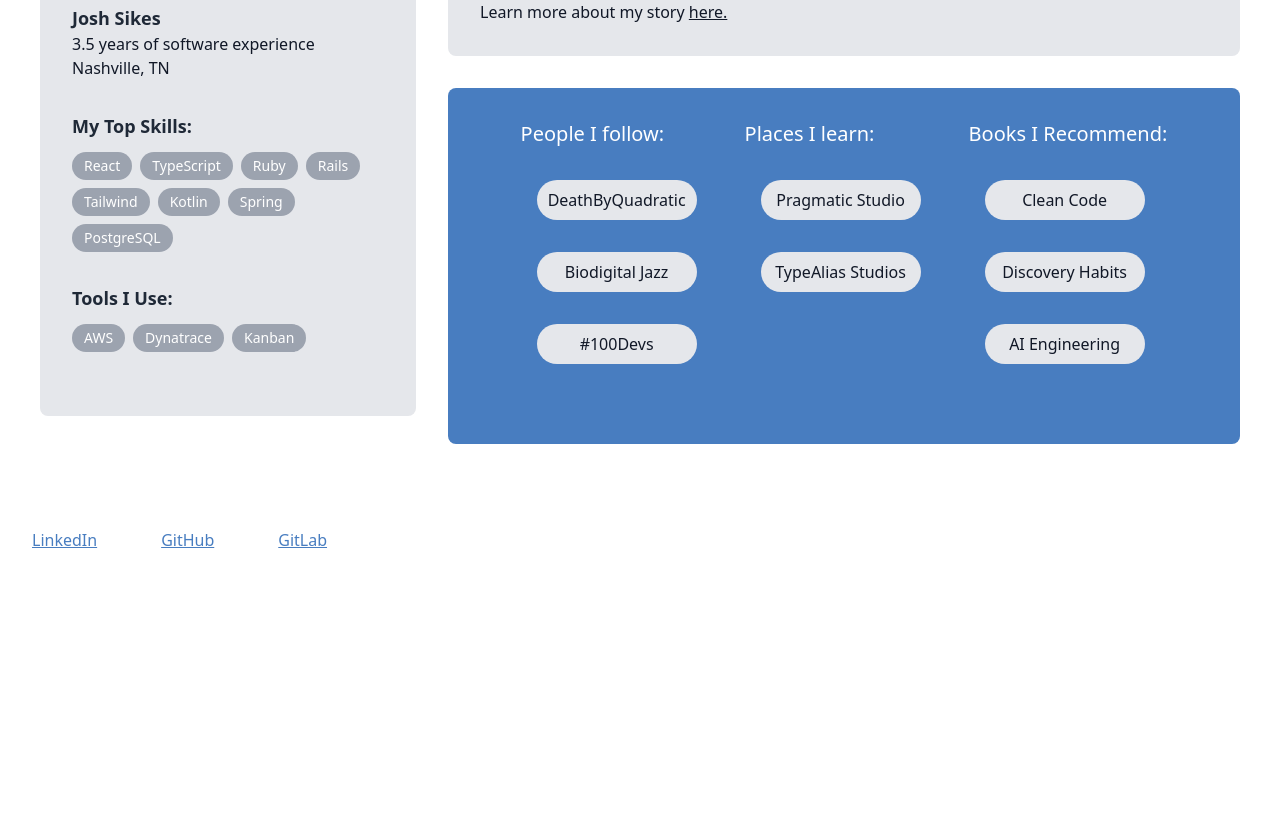
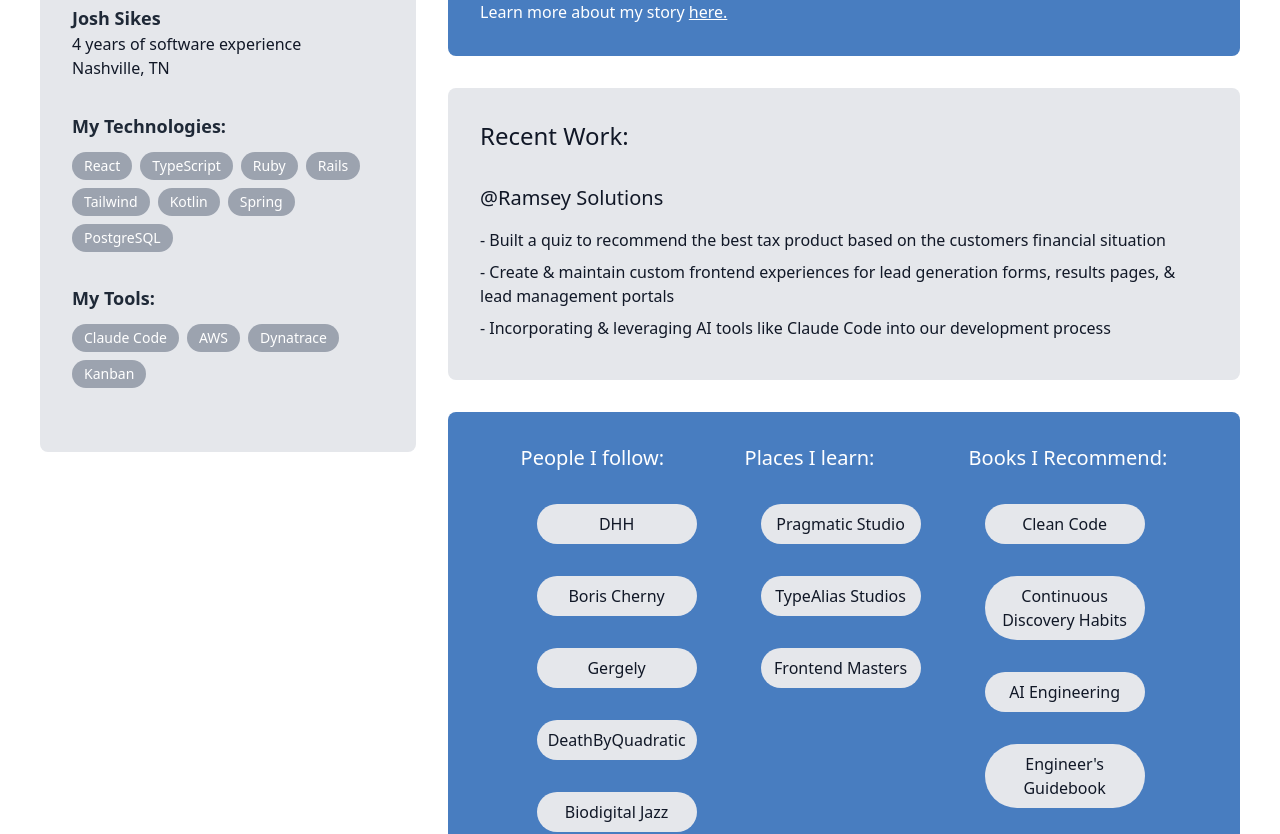
Before and after one commit to JSIK3S/joshsikes, a React (Create React App) app: page /#/ in a window 1280 px wide. Shown: the part 500-1334 px from the top of the page. Before the commit the page ends 1084 px from the top, so only its background shows below. Built offline with nearby package versions, Linux system fonts and the light colour scheme.

Commit message:
adds new section and updates link

```diff
--- a/src/components/PageSections/ProfileSection.tsx
+++ b/src/components/PageSections/ProfileSection.tsx
@@ -1,7 +1,7 @@
 import { TagSection, ProfileTag, TagSectionContent } from "../TagSection";
 
 const skillsSection: TagSectionContent = {
-  title: "My Top Skills:",
+  title: "My Technologies:",
   tags: [
     { skillText: "React", linkAddress: "https://react.dev" },
     { skillText: "TypeScript", linkAddress: "https://typescriptlang.org" },
@@ -15,8 +15,12 @@
 };
 
 const toolsSection: TagSectionContent = {
-  title: "Tools I Use:",
+  title: "My Tools:",
   tags: [
+    {
+      skillText: "Claude Code",
+      linkAddress: "https://claude.com/product/claude-code",
+    },
     { skillText: "AWS", linkAddress: "https://aws.amazon.com/" },
     { skillText: "Dynatrace", linkAddress: "https://www.dynatrace.com/" },
     {
@@ -38,7 +42,7 @@
           />
           <div className="flex flex-col items-start mb-8 w-full">
             <p className="text-lg font-semibold text-gray-800">Josh Sikes</p>
-            <p>3.5 years of software experience</p>
+            <p>4 years of software experience</p>
             <p>Nashville, TN</p>
           </div>
           <div>
--- /dev/null
+++ b/src/components/PageSections/RecentWorkSection.tsx
@@ -0,0 +1,28 @@
+function RecentWorkSection() {
+  return (
+    <div>
+      <div className="bg-gray-200 text-gray-900 rounded-lg mb-8 p-7 sm:p-8">
+        <p className="text-2xl mb-8">Recent Work:</p>
+        <p className="text-xl mb-4">@Ramsey Solutions</p>
+        <section>
+          <ul>
+            <li className="mb-2">
+              - Built a quiz to recommend the best tax product based on the
+              customers financial situation
+            </li>
+            <li className="mb-2">
+              - Create & maintain custom frontend experiences for lead
+              generation forms, results pages, & lead management portals
+            </li>
+            <li className="mb-2">
+              - Incorporating & leveraging AI tools like Claude Code into our
+              development process
+            </li>
+          </ul>
+        </section>
+      </div>
+    </div>
+  );
+}
+
+export { RecentWorkSection };
--- a/src/components/PageSections/RecommendsSection.tsx
+++ b/src/components/PageSections/RecommendsSection.tsx
@@ -4,9 +4,27 @@
   return (
     <div>
       <div className="bg-[#487DC0] text-white rounded-lg p-7 sm:p-8 flex flex-col lg:flex-row gap-8 justify-center items-center lg:items-start">
-        <section className="mb-8">
+        <section>
           <p className="text-xl mb-4">People I follow:</p>
           <ul className="flex flex-col justify-items-center justify-between">
+            <li className="m-4">
+              <RecommendationTag
+                displayText="DHH"
+                linkAddress="https://world.hey.com/dhh"
+              />
+            </li>
+            <li className="m-4">
+              <RecommendationTag
+                displayText="Boris Cherny"
+                linkAddress="https://borischerny.com/"
+              />
+            </li>
+            <li className="m-4">
+              <RecommendationTag
+                displayText="Gergely"
+                linkAddress="https://www.pragmaticengineer.com/"
+              />
+            </li>
             <li className="m-4">
               <RecommendationTag
                 displayText="DeathByQuadratic"
@@ -43,6 +61,12 @@
                 linkAddress="https://typealias.com/start/"
               />
             </li>
+            <li className="m-4">
+              <RecommendationTag
+                displayText="Frontend Masters"
+                linkAddress="https://frontendmasters.com/courses/algorithms/"
+              />
+            </li>
           </ul>
         </section>
 
@@ -50,16 +74,28 @@
           <p className="text-xl mb-4">Books I Recommend:</p>
           <ul className="flex flex-col justify-items-center justify-between">
             <li className="m-4">
-              <RecommendationTag displayText="Clean Code" linkAddress="" />
+              <RecommendationTag
+                displayText="Clean Code"
+                linkAddress="https://www.amazon.com/Clean-Code-Handbook-Software-Craftsmanship/dp/0132350882"
+              />
             </li>
             <li className="m-4">
               <RecommendationTag
-                displayText="Discovery Habits"
-                linkAddress=""
+                displayText="Continuous Discovery Habits"
+                linkAddress="https://www.producttalk.org/continuous-discovery-habits/"
               />
             </li>
             <li className="m-4">
-              <RecommendationTag displayText="AI Engineering" linkAddress="" />
+              <RecommendationTag
+                displayText="AI Engineering"
+                linkAddress="https://www.oreilly.com/library/view/ai-engineering/9781098166298/"
+              />
+            </li>
+            <li className="m-4">
+              <RecommendationTag
+                displayText="Engineer's Guidebook"
+                linkAddress="https://www.engguidebook.com/"
+              />
             </li>
           </ul>
         </section>
--- a/src/components/PageSections/SummarySection.tsx
+++ b/src/components/PageSections/SummarySection.tsx
@@ -3,10 +3,10 @@
 function SummarySection() {
   return (
     <div>
-      <div className="bg-gray-200 text-gray-900 rounded-lg mb-8 p-7 sm:p-8">
+      <div className="bg-[#487DC0] text-white rounded-lg mb-8 p-7 sm:p-8">
         <p className="text-2xl mb-8">Hi, I'm Josh!</p>
         <p className="text-xl mb-4">
-          I'm a Fullstack Engineer working on digital products that matter! When
+          I'm a Fullstack Engineer working on digital products that matter. When
           I'm not coding in React & Ruby on Rails, you'll find me building legos
           with my two boys!
         </p>
--- a/src/components/PageSections/index.ts
+++ b/src/components/PageSections/index.ts
@@ -4,3 +4,4 @@
 export * from "./ProfileSection";
 export * from "./RecommendsSection";
 export * from "./SummarySection";
+export * from "./RecentWorkSection";
--- a/src/pages/HomePage.tsx
+++ b/src/pages/HomePage.tsx
@@ -5,6 +5,7 @@
   RecommendsSection,
   SummarySection,
   TitleSection,
+  RecentWorkSection,
 } from "../components";
 import { useWindowSize } from "../hooks";
 
@@ -18,6 +19,7 @@
         <div className="mx-auto flex">
           <div className="max-w-[792px] mx-auto">
             <SummarySection />
+            <RecentWorkSection />
             <RecommendsSection />
           </div>
         </div>
@@ -32,6 +34,7 @@
       <ProfileSection />
       <div className="max-w-[792px] mx-auto">
         <SummarySection />
+        <RecentWorkSection />
         <RecommendsSection />
       </div>
     </div>
```
